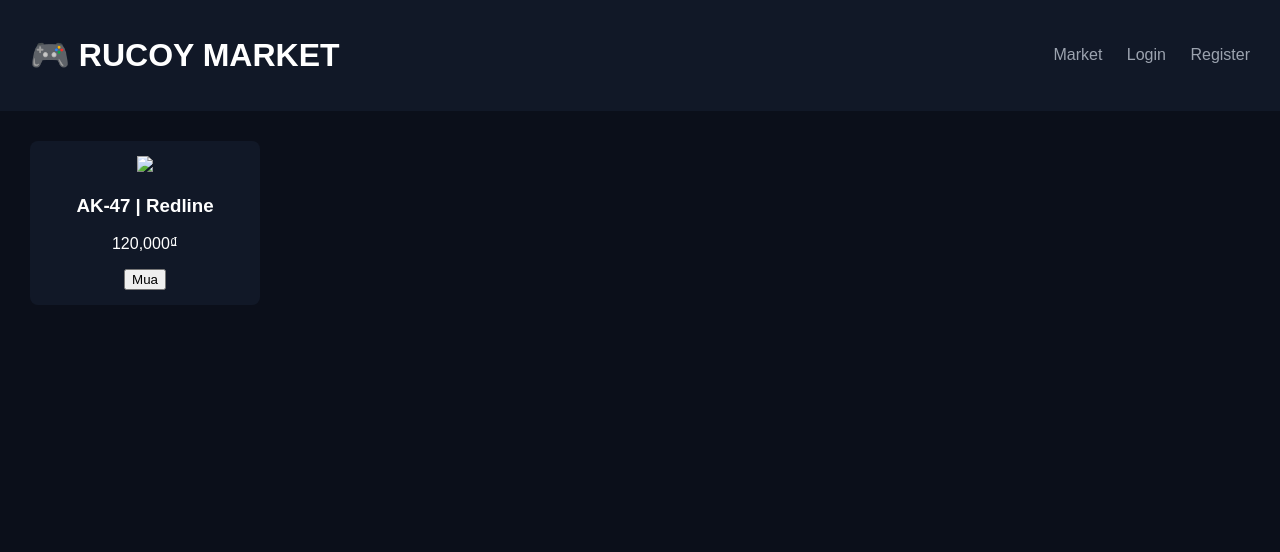
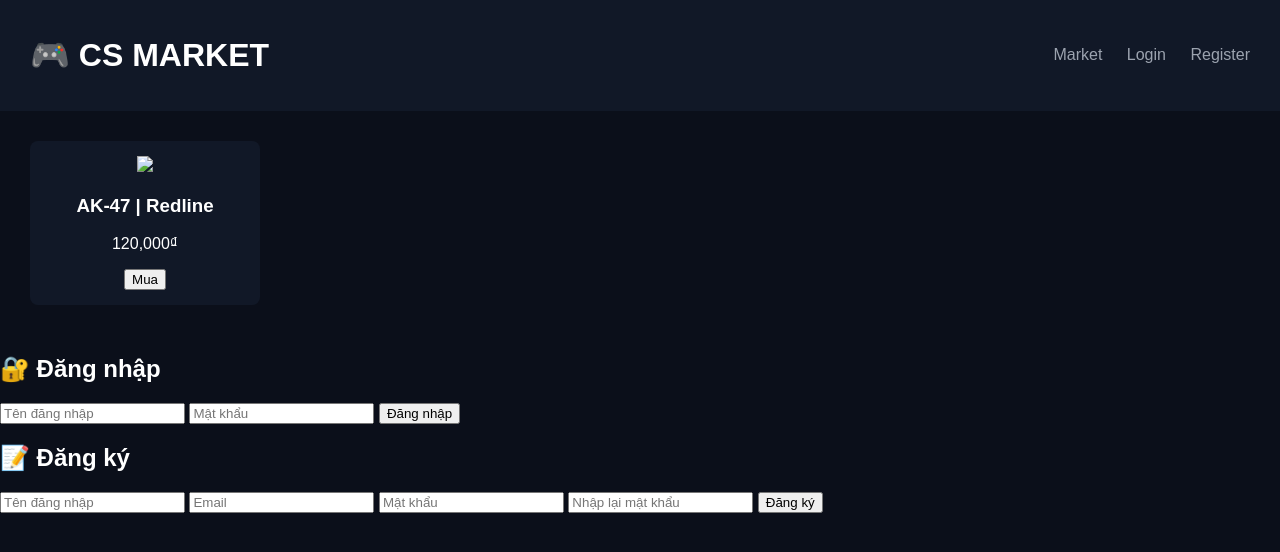
Before and after one commit to tankervn1/rucoy-market-2, a FastAPI app: page / in a window 1280 px wide. Shown: the top 552 px of the page. Run offline with FastAPI, Linux system fonts and the light colour scheme; some libraries are stand-ins or nearby versions.

Commit message:
Update market to CS and add auth sections

```diff
--- a/templates/index.html
+++ b/templates/index.html
@@ -1,5 +1,3 @@
-
-
 <!DOCTYPE html>
 <html lang="vi">
 <head>
@@ -10,15 +8,16 @@
 <body>
 
 <header>
-    <h1>🎮 RUCOY MARKET</h1>
+    <h1>🎮 CS MARKET</h1>
     <nav>
-        <a href="#">Market</a>
-        <a href="#">Login</a>
-        <a href="#">Register</a>
+        <a href="#market">Market</a>
+        <a href="#login">Login</a>
+        <a href="#register">Register</a>
     </nav>
 </header>
 
-<section class="market">
+<!-- MARKET -->
+<section id="market" class="market">
     <div class="card">
         <img src="https://via.placeholder.com/150">
         <h3>AK-47 | Redline</h3>
@@ -27,5 +26,27 @@
     </div>
 </section>
 
+<!-- LOGIN -->
+<section id="login" class="auth">
+    <h2>🔐 Đăng nhập</h2>
+    <form method="post" action="/login">
+        <input type="text" name="username" placeholder="Tên đăng nhập" required>
+        <input type="password" name="password" placeholder="Mật khẩu" required>
+        <button type="submit">Đăng nhập</button>
+    </form>
+</section>
+
+<!-- REGISTER -->
+<section id="register" class="auth">
+    <h2>📝 Đăng ký</h2>
+    <form method="post" action="/register">
+        <input type="text" name="username" placeholder="Tên đăng nhập" required>
+        <input type="email" name="email" placeholder="Email" required>
+        <input type="password" name="password" placeholder="Mật khẩu" required>
+        <input type="password" name="confirm" placeholder="Nhập lại mật khẩu" required>
+        <button type="submit">Đăng ký</button>
+    </form>
+</section>
+
 </body>
 </html>
```
